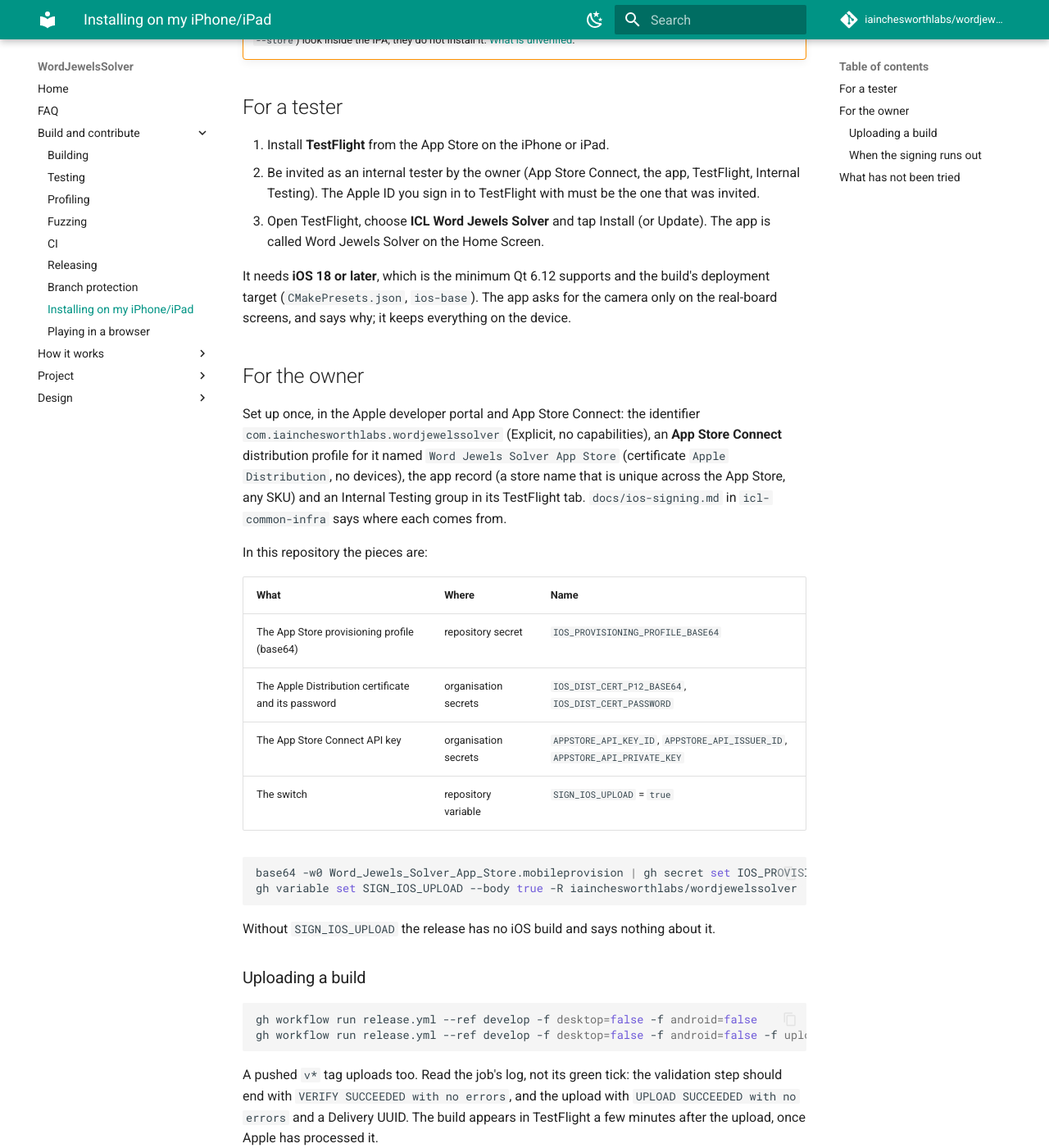
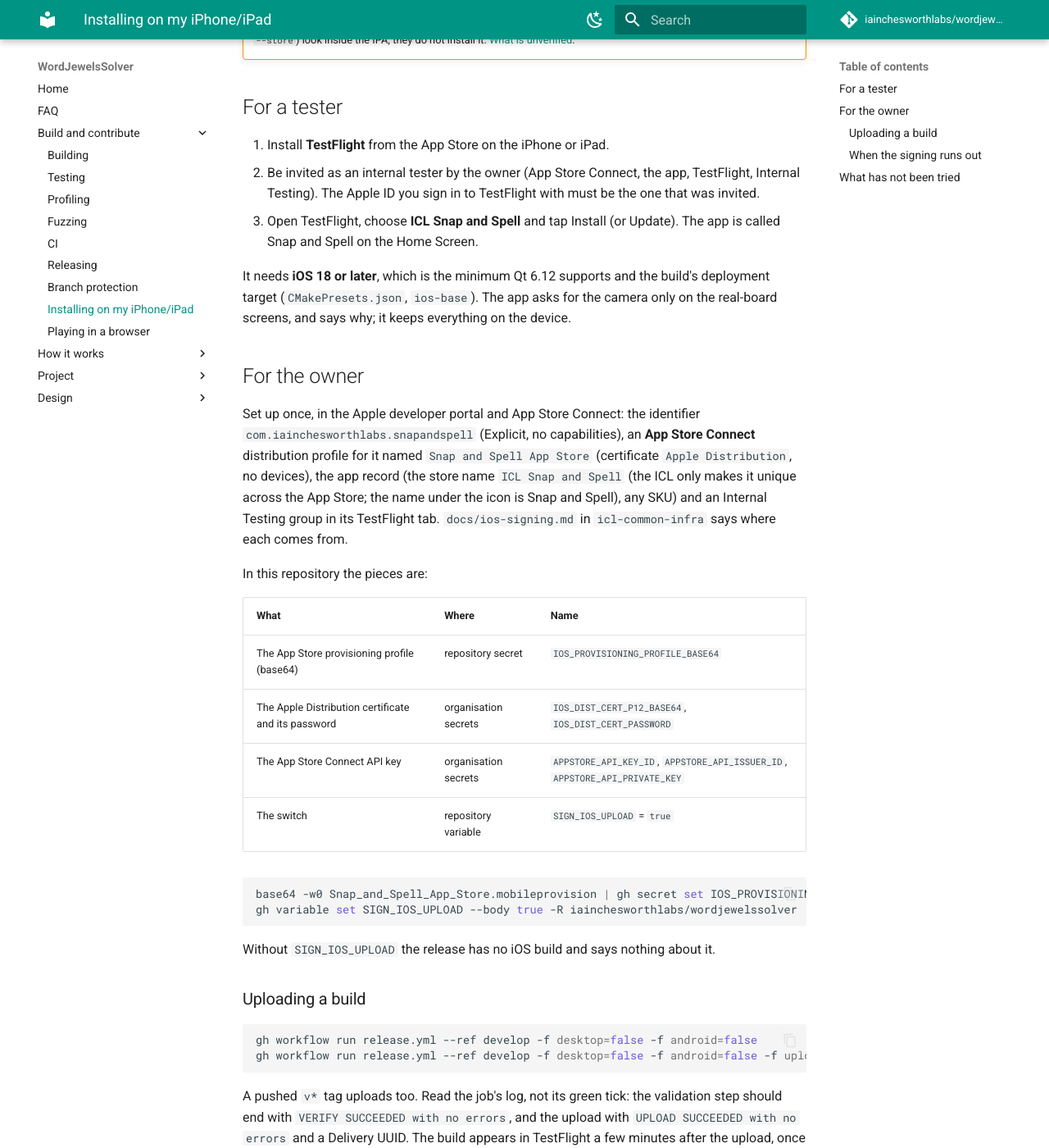
Before and after one commit to iainchesworthlabs/snapandspell, an MkDocs documentation site: the page built from docs/ios-install.md, in a window 1280 px wide and 1400 px high, scrolled down 497 px. Shown: the whole window at 82% size. Built offline with MkDocs 1.6.1 and Material for MkDocs 9.7.7, drawn with Linux system fonts in a browser that asks for light colours; comment, search, counter and statistics services are not loaded.

Commit message:
Use com.iainchesworthlabs.snapandspell and the Snap and Spell store names
The product is called Snap and Spell (ICL Snap and Spell in the App Store, where the ICL only makes the name unique). The bundle identifier on iOS, Android and macOS, the profile name the owner makes in the portal and the TestFlight pages follow.

Signed-off-by: Iain Chesworth <iain.chesworth@gmail.com>

````diff
--- a/docs/ios-install.md
+++ b/docs/ios-install.md
@@ -19,7 +19,7 @@
 1. Install **TestFlight** from the App Store on the iPhone or iPad.
 2. Be invited as an internal tester by the owner (App Store Connect, the app, TestFlight, Internal Testing). The Apple ID you
    sign in to TestFlight with must be the one that was invited.
-3. Open TestFlight, choose **ICL Word Jewels Solver** and tap Install (or Update). The app is called Word Jewels Solver on
+3. Open TestFlight, choose **ICL Snap and Spell** and tap Install (or Update). The app is called Snap and Spell on
    the Home Screen.
 
 It needs **iOS 18 or later**, which is the minimum Qt 6.12 supports and the build's deployment target (`CMakePresets.json`,
@@ -27,9 +27,9 @@
 
 ## For the owner
 
-Set up once, in the Apple developer portal and App Store Connect: the identifier `com.iainchesworthlabs.wordjewelssolver`
-(Explicit, no capabilities), an **App Store Connect** distribution profile for it named `Word Jewels Solver App Store`
-(certificate `Apple Distribution`, no devices), the app record (a store name that is unique across the App Store, any SKU)
+Set up once, in the Apple developer portal and App Store Connect: the identifier `com.iainchesworthlabs.snapandspell`
+(Explicit, no capabilities), an **App Store Connect** distribution profile for it named `Snap and Spell App Store`
+(certificate `Apple Distribution`, no devices), the app record (the store name `ICL Snap and Spell` (the ICL only makes it unique across the App Store; the name under the icon is Snap and Spell), any SKU)
 and an Internal Testing group in its TestFlight tab. `docs/ios-signing.md` in `icl-common-infra` says where each comes from.
 
 In this repository the pieces are:
@@ -42,7 +42,7 @@
 | The switch | repository variable | `SIGN_IOS_UPLOAD` = `true` |
 
 ```sh
-base64 -w0 Word_Jewels_Solver_App_Store.mobileprovision | gh secret set IOS_PROVISIONING_PROFILE_BASE64 -R iainchesworthlabs/wordjewelssolver
+base64 -w0 Snap_and_Spell_App_Store.mobileprovision | gh secret set IOS_PROVISIONING_PROFILE_BASE64 -R iainchesworthlabs/wordjewelssolver
 gh variable set SIGN_IOS_UPLOAD --body true -R iainchesworthlabs/wordjewelssolver
 ```
 
````
Also changed, not shown: changelog.d/ios-testflight.changed.md (+1 -1 lines), docs/ci.md (+1 -1 lines), 8 other files.
